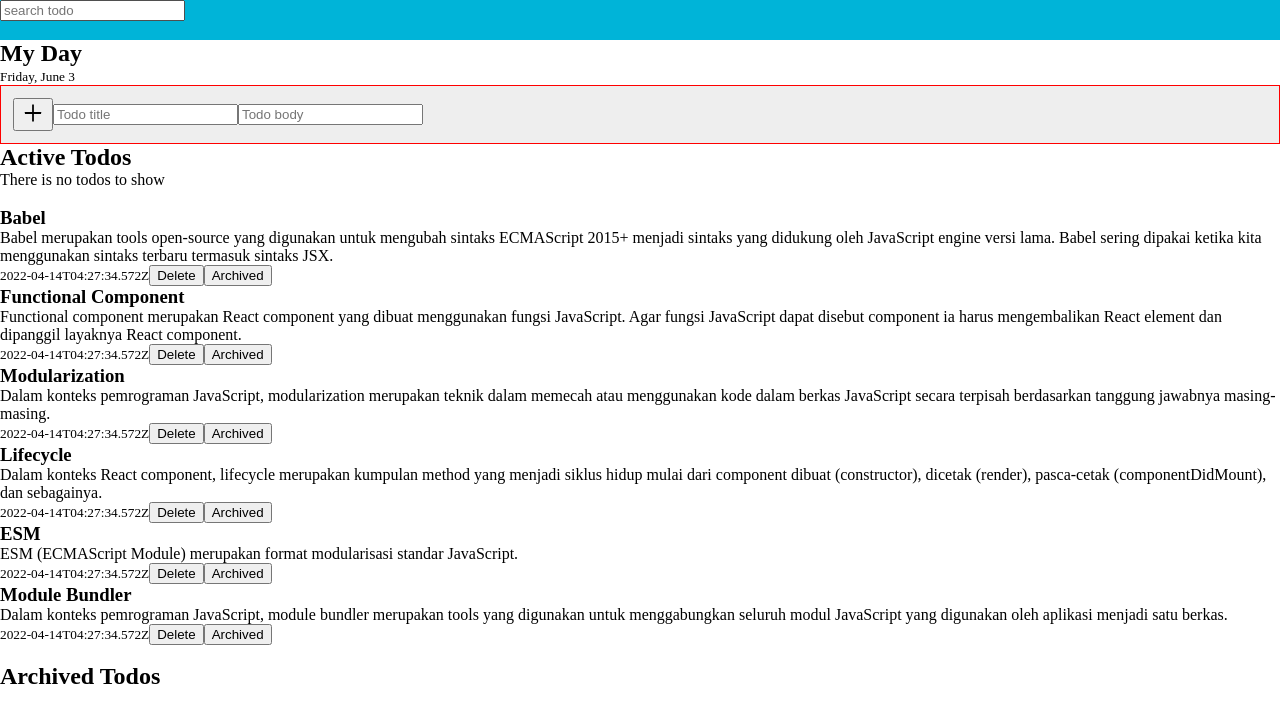
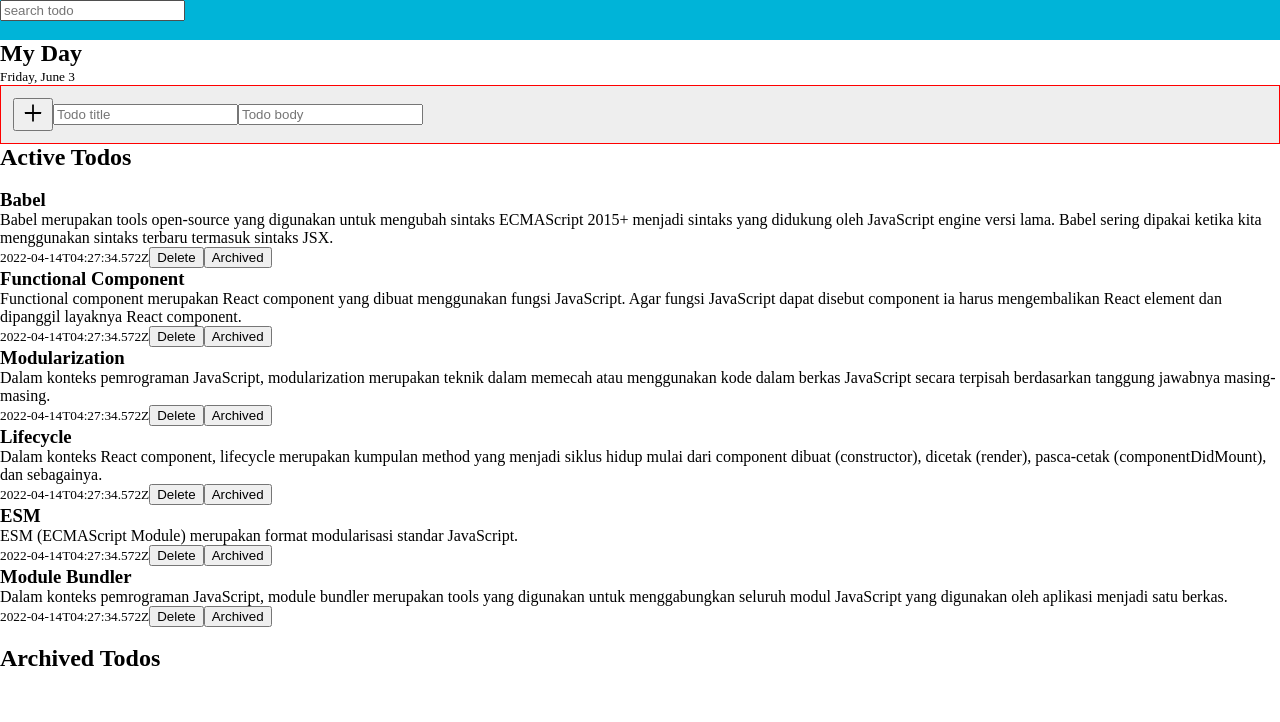
Before and after one commit to sabiq7392/dicoding-react-todo-app, a React (Create React App) app: page / in a window 1280 px wide. Shown: the top 722 px of the page. Built offline with nearby package versions, Linux system fonts and the light colour scheme.

Commit message:
fix message not found any todos

```diff
--- a/src/App.tsx
+++ b/src/App.tsx
@@ -7,7 +7,7 @@ import TODOS_DATA from "./data/TODOS_DATA";
 import FormAddToDo from "./components/organisms/FormAddToDo";
 import AllTodosList from "./components/organisms/AllTodosList";
 import SearchedTodosList from "./components/organisms/SearchedTodosList";
-import MessageTodosNotShow from "./components/molecules/MessageTodosNotShow";
+import MessageNotFoundAnyTodos from "./components/molecules/MessageNotFoundAnyTodos";
 import Date from "./components/atoms/Date";
 import Title from "./components/atoms/Title";
 import SearchbarTodos from "./components/molecules/SearchbarTodos";
@@ -49,9 +49,10 @@ function App(): ReactElement {
           <Article title="active todos">
             <Title as={H2} text="Active Todos" />
 
-            <MessageTodosNotShow
+            <MessageNotFoundAnyTodos
               TODOS_DATA={TODOS_DATA}
               SEARCHED_TODOS_DATA={SEARCHED_TODOS_DATA}
+              searchTodoInputValue={searchTodoInputValue}
             />
 
             <br />
--- /dev/null
+++ b/src/components/molecules/MessageNotFoundAnyTodos.tsx
@@ -0,0 +1,22 @@
+import type { ReactElement } from "react";
+import type { SearchTodoInputValue, SearchTodosData, TodosData } from "../../types";
+import { default as __RenderIf } from "../../styles/mame-styled/core/utils/js-syntax/If";
+import { P } from "../../styles/mame-styled/core/HtmlTag";
+
+interface Props {
+  TODOS_DATA: TodosData[];
+  SEARCHED_TODOS_DATA: SearchTodosData;
+  searchTodoInputValue: SearchTodoInputValue;
+}
+
+export default function MessageNotFoundAnyTodos({
+  TODOS_DATA,
+  SEARCHED_TODOS_DATA,
+  searchTodoInputValue,
+}: Props): ReactElement {
+  return <>
+    <__RenderIf is={TODOS_DATA.length === 0 || (searchTodoInputValue !== "" && SEARCHED_TODOS_DATA.length === 0)}>
+      <P>There is no todos to show</P>
+    </__RenderIf>
+  </>;
+}
--- a/src/components/molecules/MessageTodosNotShow.tsx
+++ /dev/null
@@ -1,17 +0,0 @@
-import type { ReactElement } from "react";
-import type { SearchTodosData, TodosData } from "../../types";
-import { default as __RenderIf } from "../../styles/mame-styled/core/utils/js-syntax/If";
-import { P } from "../../styles/mame-styled/core/HtmlTag";
-
-interface Props {
-  TODOS_DATA: TodosData[];
-  SEARCHED_TODOS_DATA: SearchTodosData;
-}
-
-export default function MessageTodosNotShow({ TODOS_DATA, SEARCHED_TODOS_DATA }: Props): ReactElement {
-  return <>
-    <__RenderIf is={TODOS_DATA.length === 0 || SEARCHED_TODOS_DATA.length === 0}>
-      <P>There is no todos to show</P>
-    </__RenderIf>
-  </>;
-}
```
